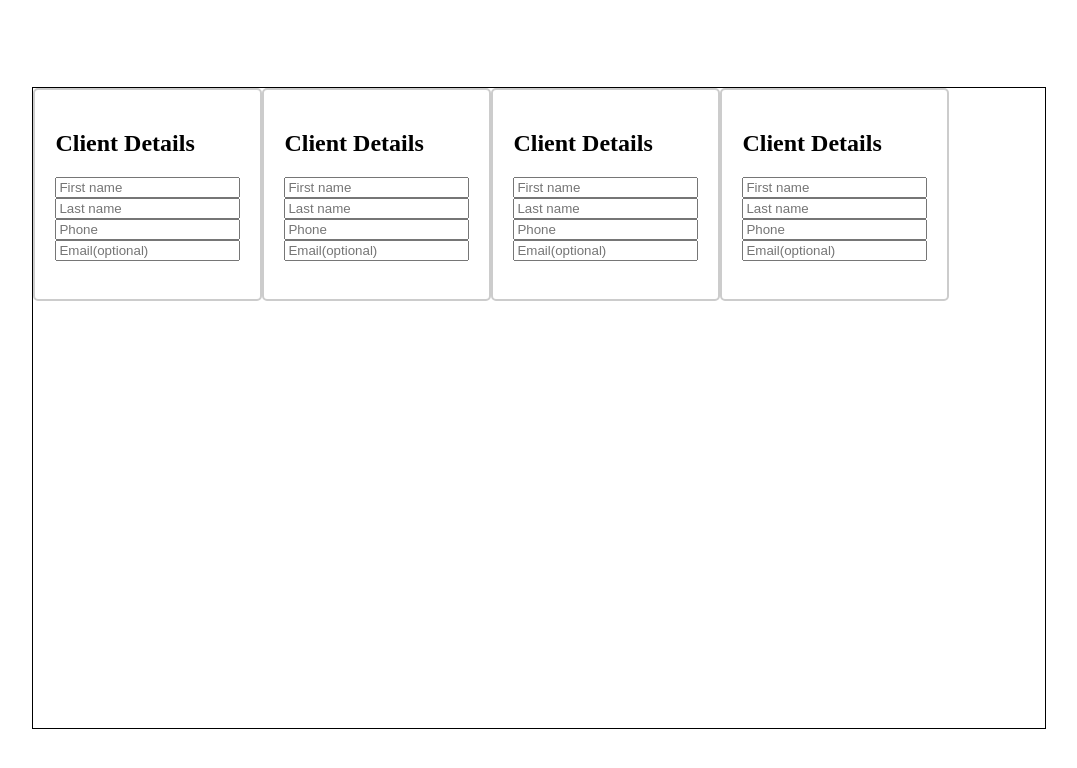
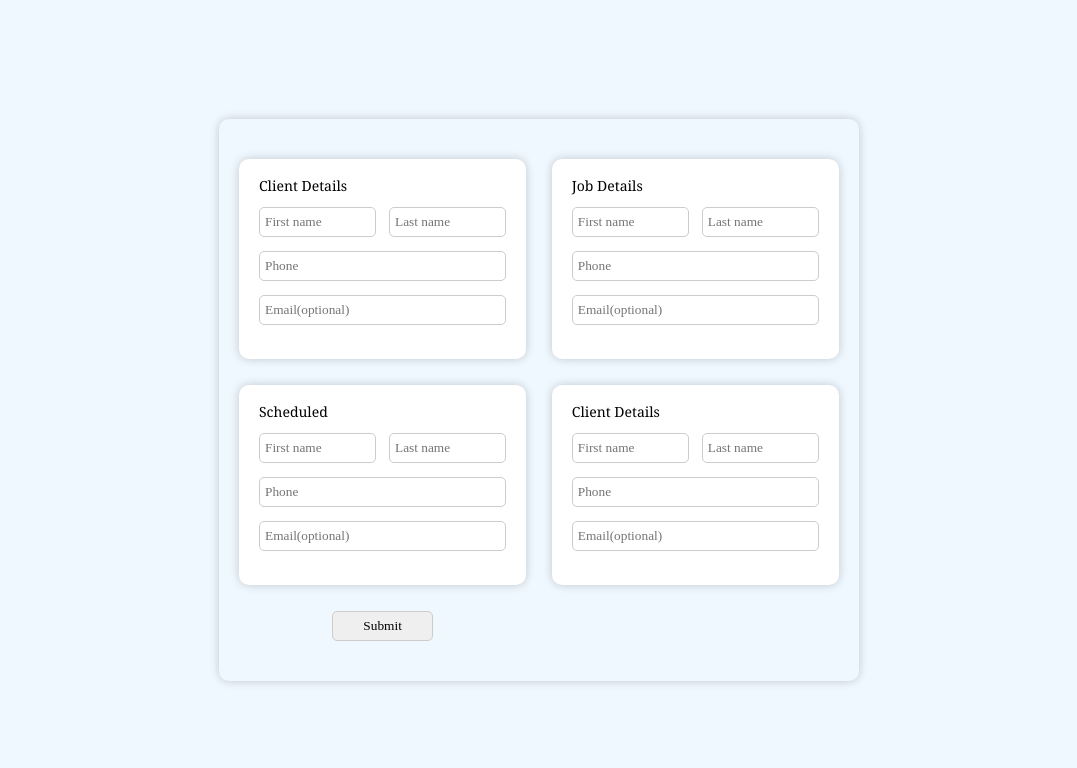
Before and after one commit to vadimdovnar/Pipedrive_Integration, a plain HTML site: page index.html in a window 1280 px wide. Shown: the whole page, without its empty margins (101-1178 px from the left). Drawn offline with Linux system fonts and the light colour scheme.

Commit message:
add styles

```diff
--- a/Css/index.css
+++ b/Css/index.css
@@ -1,20 +1,88 @@
-body {
+/*------------------------------------*/
+*{
+	padding: 0;
+	margin: 0;
+	border: 0;
+}
+*,*:before,*:after{
+	-moz-box-sizing: border-box;
+	-webkit-box-sizing: border-box;
+	box-sizing: border-box;
+}
+:focus,:active{outline: none;}
+a:focus,a:active{outline: none;}
+
+nav,footer,header,aside{display: block;}
+
+html,body{
     display: flex;
     justify-content: center;
     align-items: center;
-    height: 100vh;
+	height: 100vh;
+	width: 100%;
+	font-size: 100%;
+	line-height: 1;
+	font-size: 14px;
+    background-color: #F0F8FF;
+	-ms-text-size-adjust: 100%;
+	-moz-text-size-adjust: 100%;
+	-webkit-text-size-adjust: 100%;
+}
+input,button,textarea{font-family:inherit;}
+
+input::-ms-clear{display: none;}
+button{cursor: pointer;}
+button::-moz-focus-inner {padding:0;border:0;}
+a, a:visited{text-decoration: none;}
+a:hover{text-decoration: none;}
+ul li{list-style: none;}
+img{vertical-align: top;}
+
+h1,h2,h3,h4,h5,h6{font-size:inherit;font-weight: 400;}
+/*----------------------------------------------*/
+
+h2 {
+    color: 000;
+    font-family: Georgia, 'Times New Roman', Times, serif;
+}
+input {
+    border: 1px solid #ccc;
+    border-radius: 5px;
+    width: 100%;
+    height: 30px;
+    padding: 5px;
+}
+.item_one-line {
+    display: grid;
+    grid-template-rows: 1fr;
+    grid-template-columns: 1fr 1fr;
+    grid-gap: 1vw;
 }
 .windows-wrapper {
-    width: 80%;
-    height: 80%;
-    border: 1px solid black;
+    width: 50%;
+    box-shadow: 0 0 10px rgba(0, 0, 0, 0.2);
+    border-radius: 10px;
+    padding: 40px 20px;
 }
 .items-block__item {
-    /* display: inline-block; */
+    display: flex;
+    flex-direction: column;
+    justify-content: space-between;
+    background-color: #fff;
+    border-radius: 10px;
+    height: 200px;
+    box-shadow: 0 0 10px rgba(0, 0, 0, 0.2);
     padding: 20px;
-    border: 2px solid #ccc;
-    border-radius: 5px;
 }
 .items-block {
-    display: flex;
+    display: grid;
+    grid-template-rows: 1fr 1fr;
+    grid-template-columns: 1fr 1fr;
+    grid-gap: 2vw;
+
 }
+.items-block__submit {
+    display: block;
+    width: 35%;
+    margin: 0 auto;
+}
--- a/index.html
+++ b/index.html
@@ -14,43 +14,73 @@
                 <div class="items-block__item item">
                     <h2>Client Details</h2>
                     <div class="item_one-line">
+                        <div>
                             <input type="text" id="fname" name="fname" placeholder="First name"><br>
+                        </div>
+                        <div>
                             <input type="text" id="lname" name="lname" placeholder="Last name"><br>
                         </div>
+                    </div>
+                    <div>
                         <input type="tel" id="phone" name="phone" placeholder="Phone"><br>
+                    </div>
+                    <div>
                         <input type="email" id="email" name="email" placeholder="Email(optional)"><br><br>
-                    <!-- <input type="submit" value="Submit"> -->
+                    </div>
+                </div>
+                <div class="items-block__item item">
+                    <h2>Job Details</h2>
+                    <div class="item_one-line">
+                        <div>
+                            <input type="text" id="fname" name="fname" placeholder="First name"><br>
+                        </div>
+                        <div>
+                            <input type="text" id="lname" name="lname" placeholder="Last name"><br>
+                        </div>
+                    </div>
+                    <div>
+                        <input type="tel" id="phone" name="phone" placeholder="Phone"><br>
+                    </div>
+                    <div>
+                        <input type="email" id="email" name="email" placeholder="Email(optional)"><br><br>
+                    </div>
+                </div>
+                <div class="items-block__item item">
+                    <h2>Scheduled</h2>
+                    <div class="item_one-line">
+                        <div>
+                            <input type="text" id="fname" name="fname" placeholder="First name"><br>
+                        </div>
+                        <div>
+                            <input type="text" id="lname" name="lname" placeholder="Last name"><br>
+                        </div>
+                    </div>
+                    <div>
+                        <input type="tel" id="phone" name="phone" placeholder="Phone"><br>
+                    </div>
+                    <div>
+                        <input type="email" id="email" name="email" placeholder="Email(optional)"><br><br>
+                    </div>
                 </div>
                 <div class="items-block__item item">
                     <h2>Client Details</h2>
                     <div class="item_one-line">
+                        <div>
                             <input type="text" id="fname" name="fname" placeholder="First name"><br>
+                        </div>
+                        <div>
                             <input type="text" id="lname" name="lname" placeholder="Last name"><br>
                         </div>
+                    </div>
+                    <div>
                         <input type="tel" id="phone" name="phone" placeholder="Phone"><br>
+                    </div>
+                    <div>
                         <input type="email" id="email" name="email" placeholder="Email(optional)"><br><br>
-                    <!-- <input type="submit" value="Submit"> -->
                     </div>
-                <div class="items-block__item item">
-                    <h2>Client Details</h2>
-                    <div class="item_one-line">
-                        <input type="text" id="fname" name="fname" placeholder="First name"><br>
-                        <input type="text" id="lname" name="lname" placeholder="Last name"><br>
                 </div>
-                    <input type="tel" id="phone" name="phone" placeholder="Phone"><br>
-                    <input type="email" id="email" name="email" placeholder="Email(optional)"><br><br>
-                    <!-- <input type="submit" value="Submit"> -->
-                </div>
-                <div class="items-block__item item">
-                    <h2>Client Details</h2>
-                    <div class="item_one-line">
-                        <input type="text" id="fname" name="fname" placeholder="First name"><br>
-                        <input type="text" id="lname" name="lname" placeholder="Last name"><br>
-                    </div>
-                    <input type="tel" id="phone" name="phone" placeholder="Phone"><br>
-                    <input type="email" id="email" name="email" placeholder="Email(optional)"><br><br>
-                    <!-- <input type="submit" value="Submit"> -->
-                </div>
+
+                <input class="items-block__submit" type="submit" value="Submit">
             </form>
         </div>
         <script src="Js/index.js"></script>
```
Lines whose indentation alone changed are shown as unchanged.
